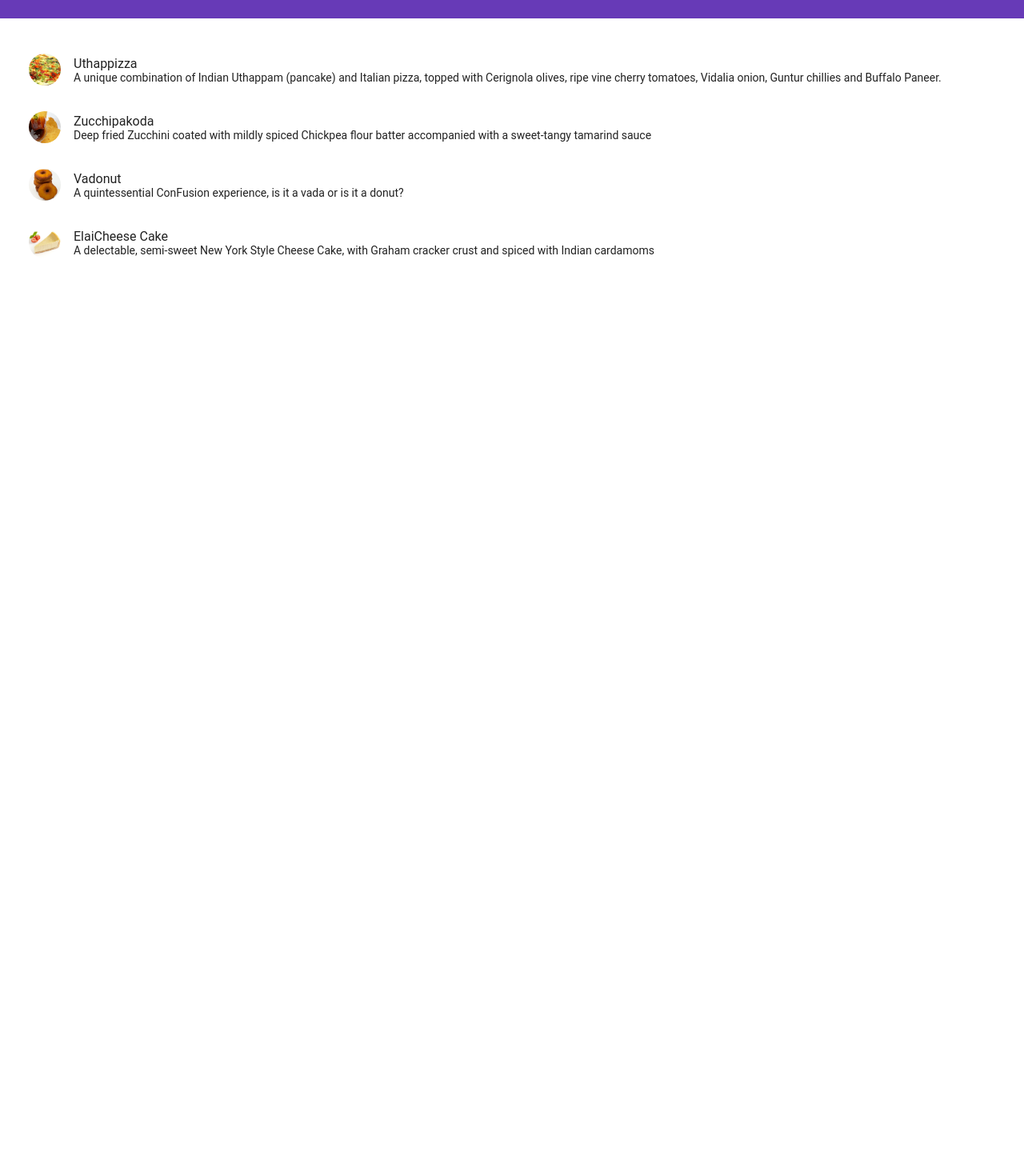
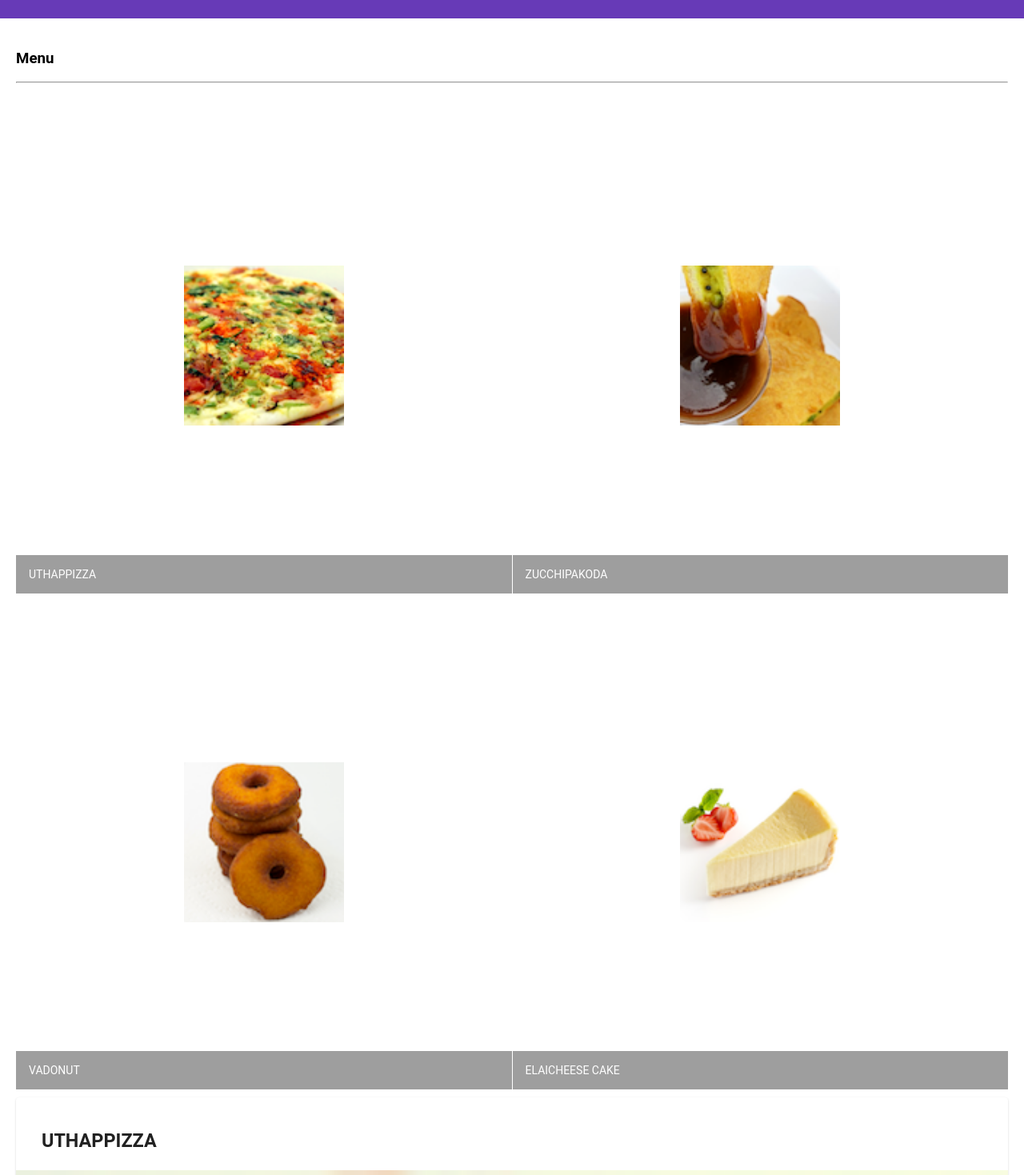
Before and after one commit to SonyTrinh/coursera-angular, an Angular app: page / in a window 1280 px wide. Shown: the part 41-1510 px from the top of the page at 80% size. Before the commit the page ends 800 px from the top, so only its background shows below. Built offline with nearby package versions, Linux system fonts and the light colour scheme.

Commit message:
component part 2

```diff
--- a/src/app/app.module.ts
+++ b/src/app/app.module.ts
@@ -7,6 +7,9 @@ import { BrowserAnimationsModule } from "@angular/platform-browser/animations";
 import { MatToolbarModule } from "@angular/material/toolbar";
 import { FlexLayoutModule } from "@angular/flex-layout";
 import { MatListModule } from "@angular/material/list";
+import { MatCardModule } from "@angular/material/card";
+import { MatButtonModule } from "@angular/material/button";
+import { MatGridListModule } from "@angular/material/grid-list";
 import "hammerjs";
 import { MenuComponent } from './menu/menu.component';
 
@@ -19,6 +22,9 @@ import { MenuComponent } from './menu/menu.component';
     MatToolbarModule,
     FlexLayoutModule,
     MatListModule,
+    MatGridListModule,
+    MatCardModule,
+    MatButtonModule,
   ],
   providers: [],
   bootstrap: [AppComponent]
--- a/src/app/menu/menu.component.html
+++ b/src/app/menu/menu.component.html
@@ -1,11 +1,40 @@
 <div class="container" fxLayout="column" fxLayoutGap="10px">
-<mat-list fxFlex>
-    <mat-list-item *ngFor="let dish of dishes">
-        <img matListAvatar src={{dish.image}} alt={{dish.name}}/>
-        <h1 matLine>{{dish.name}}</h1>
-        <p matLine>
-            <span>{{dish.description}}</span>
-        </p>
-    </mat-list-item>
-</mat-list>
+  <div fxFlex>
+    <div>
+      <h3>Menu</h3>
+      <hr />
+    </div>
+  </div>
+  <div fxFlex>
+    <mat-grid-list cols="2">
+      <mat-grid-tile *ngFor="let dish of dishes">
+        <img
+          height="200px"
+          matListAvatar
+          src="{{ dish.image }}"
+          alt="{{ dish.name }}"
+        />
+        <mat-grid-tile-footer>
+          <h1 matLine>{{ dish.name | uppercase }}</h1>
+        </mat-grid-tile-footer>
+      </mat-grid-tile>
+    </mat-grid-list>
+  </div>
+  <div fxFlex *ngIf="selectedDish">
+    <mat-card>
+      <mat-card-header>
+        <mat-card-title>
+          <h3>{{ selectedDish.name | uppercase }}</h3>
+        </mat-card-title>
+      </mat-card-header>
+      <img mat-card-image src={{selectedDish.image}}>
+      <mat-card-content>
+          <p>{{selectedDish.description}}</p>
+      </mat-card-content>
+      <mat-card-actions>
+          <button mat-button>LIKE</button>
+          <button mat-button>SHARE</button>
+      </mat-card-actions>
+    </mat-card>
+  </div>
 </div>
--- a/src/app/menu/menu.component.ts
+++ b/src/app/menu/menu.component.ts
@@ -1,58 +1,63 @@
-import { Component, OnInit } from '@angular/core';
-import { Dish } from '../shared/dish';
+import { Component, OnInit } from "@angular/core";
+import { Dish } from "../shared/dish";
 
+const DISHES: Dish[] = [
+  {
+    id: "0",
+    name: "Uthappizza",
+    image: "../assets/images/uthappizza.png",
+    category: "mains",
+    featured: true,
+    label: "Hot",
+    price: "4.99",
+    // tslint:disable-next-line:max-line-length
+    description:
+      "A unique combination of Indian Uthappam (pancake) and Italian pizza, topped with Cerignola olives, ripe vine cherry tomatoes, Vidalia onion, Guntur chillies and Buffalo Paneer."
+  },
+  {
+    id: "1",
+    name: "Zucchipakoda",
+    image: "../assets/images/zucchipakoda.png",
+    category: "appetizer",
+    featured: false,
+    label: "",
+    price: "1.99",
+    description:
+      "Deep fried Zucchini coated with mildly spiced Chickpea flour batter accompanied with a sweet-tangy tamarind sauce"
+  },
+  {
+    id: "2",
+    name: "Vadonut",
+    image: "../assets/images/vadonut.png",
+    category: "appetizer",
+    featured: false,
+    label: "New",
+    price: "1.99",
+    description:
+      "A quintessential ConFusion experience, is it a vada or is it a donut?"
+  },
+  {
+    id: "3",
+    name: "ElaiCheese Cake",
+    image: "../assets/images/elaicheesecake.png",
+    category: "dessert",
+    featured: false,
+    label: "",
+    price: "2.99",
+    description:
+      "A delectable, semi-sweet New York Style Cheese Cake, with Graham cracker crust and spiced with Indian cardamoms"
+  }
+];
 @Component({
-  selector: 'app-menu',
-  templateUrl: './menu.component.html',
-  styleUrls: ['./menu.component.scss']
+  selector: "app-menu",
+  templateUrl: "./menu.component.html",
+  styleUrls: ["./menu.component.scss"]
 })
 export class MenuComponent implements OnInit {
-dishes: Dish[]= [
-    {
-      id: '0',
-      name: 'Uthappizza',
-      image: '../assets/images/uthappizza.png',
-      category: 'mains',
-      featured: true,
-      label: 'Hot',
-      price: '4.99',
-      // tslint:disable-next-line:max-line-length
-      description: 'A unique combination of Indian Uthappam (pancake) and Italian pizza, topped with Cerignola olives, ripe vine cherry tomatoes, Vidalia onion, Guntur chillies and Buffalo Paneer.'
-    },
-    {
-      id: '1',
-      name: 'Zucchipakoda',
-      image: '../assets/images/zucchipakoda.png',
-      category: 'appetizer',
-      featured: false,
-      label: '',
-      price: '1.99',
-      description: 'Deep fried Zucchini coated with mildly spiced Chickpea flour batter accompanied with a sweet-tangy tamarind sauce'
-    },
-    {
-      id: '2',
-      name: 'Vadonut',
-      image: '../assets/images/vadonut.png',
-      category: 'appetizer',
-      featured: false,
-      label: 'New',
-      price: '1.99',
-      description: 'A quintessential ConFusion experience, is it a vada or is it a donut?'
-    },
-    {
-      id: '3',
-      name: 'ElaiCheese Cake',
-      image: '../assets/images/elaicheesecake.png',
-      category: 'dessert',
-      featured: false,
-      label: '',
-      price: '2.99',
-      description: 'A delectable, semi-sweet New York Style Cheese Cake, with Graham cracker crust and spiced with Indian cardamoms'
-    }
-  ];
-  constructor() { }
+  dishes: Dish[] = DISHES;
+  selectedDish = DISHES[0];
 
-  ngOnInit() {
-  }
+  constructor() {}
 
+  ngOnInit() {}
 }
```
